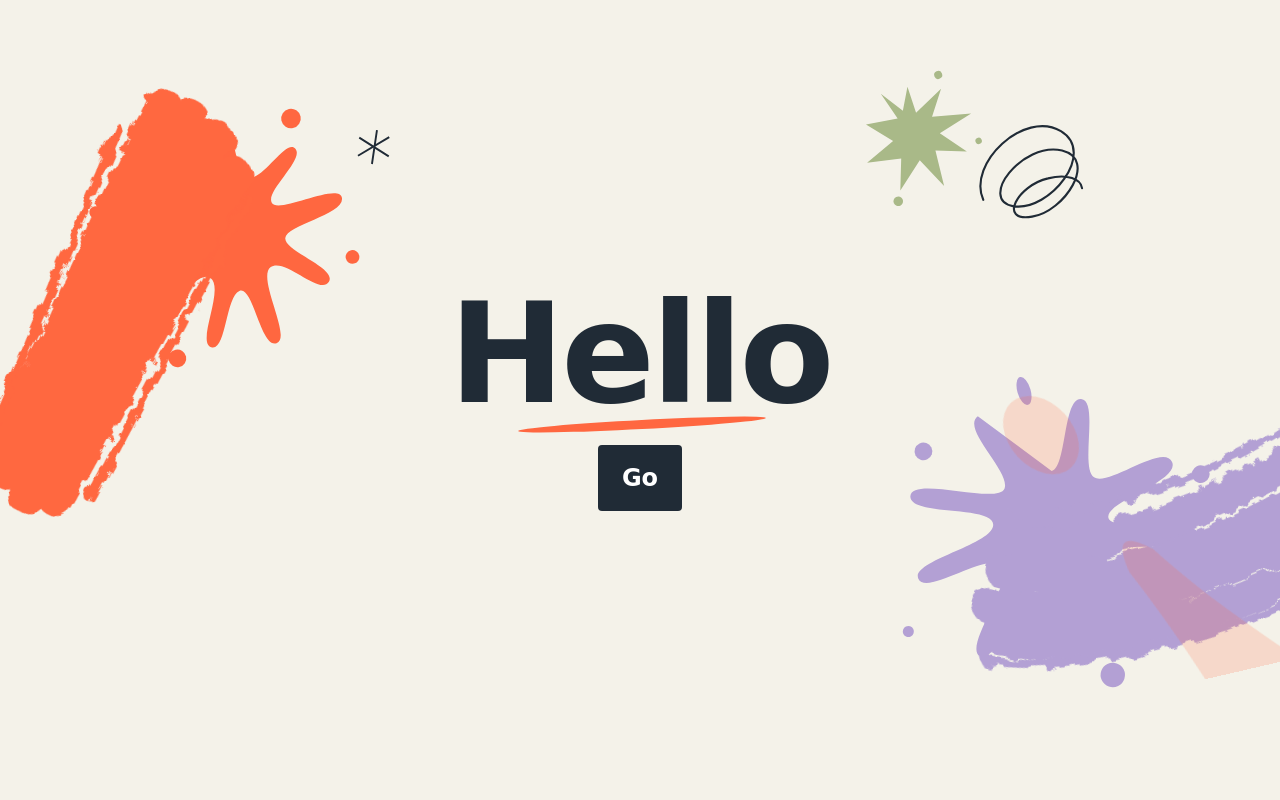
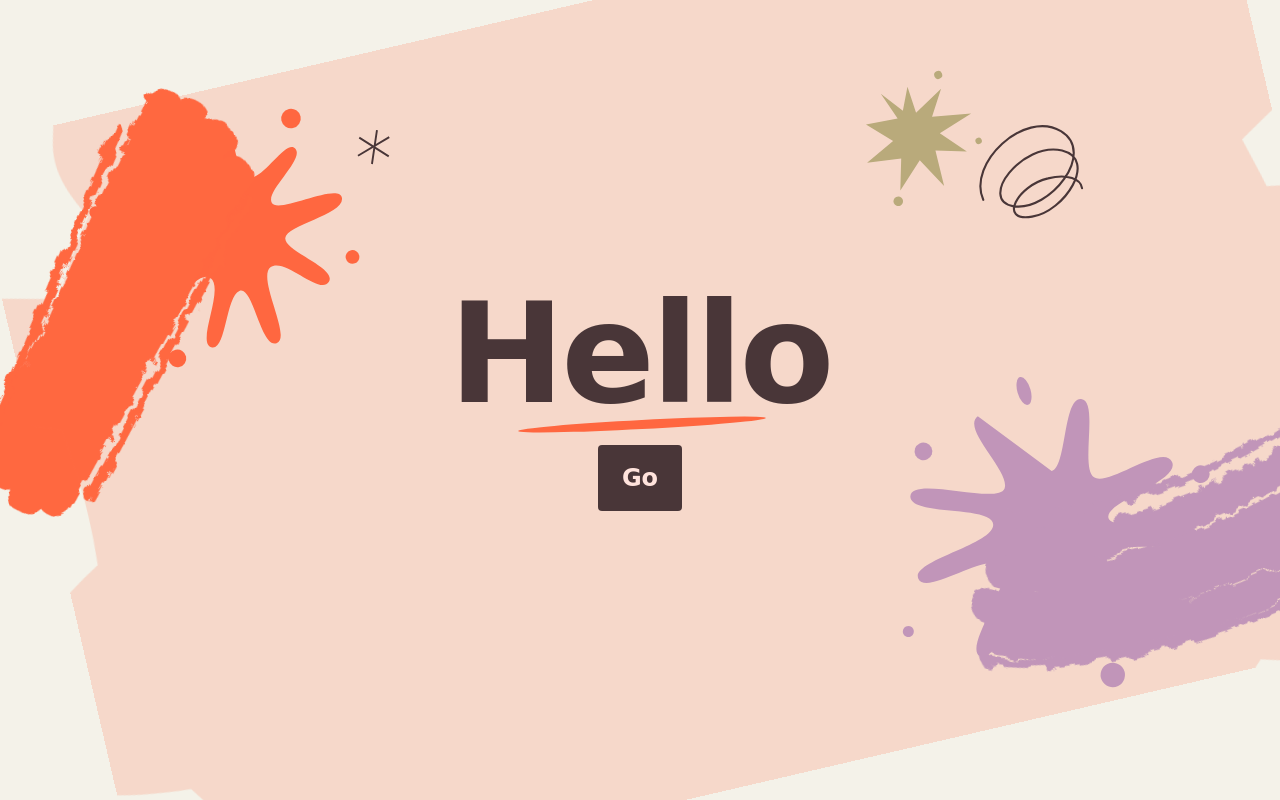
Before and after one commit to luki-h/bumbleton-mission, a plain HTML site: page index.html in a window 1280 px wide. Both pictures are taken after a click on the button "Go". Drawn offline with Linux system fonts and the light colour scheme.

Commit message:
Update index.html

```diff
--- a/index.html
+++ b/index.html
@@ -8,7 +8,7 @@
   <link rel="icon" type="image/svg+xml" href="./favicon.svg">
   <title>BUMBLE-CECCZY3G</title>
   <style>
-    .click-splat{position:fixed;inset:0;z-index:10;display:grid;place-items:center;pointer-events:none;overflow:hidden}.click-splat svg{width:230vmax;height:230vmax;flex-shrink:0}.click-splat path,.click-splat circle{fill:currentColor}
+    .click-splat{position:fixed;inset:0;z-index:10;display:grid;place-items:center;pointer-events:none;overflow:hidden}.click-splat svg{position:absolute;left:50%;top:50%;width:230vmax;height:230vmax;transform:translate(-50%,-50%)}.click-splat path,.click-splat circle{fill:currentColor}
 
     header,.eyebrow,.intro,.tiny,.note,footer,.hint{display:none!important}main{height:100svh!important;max-height:none!important}
     @import url('https://fonts.googleapis.com/css2?family=Caveat:wght@700&family=DM+Sans:wght@400;500;600;700&family=Space+Grotesk:wght@400;500;600;700&display=swap');
@@ -107,8 +107,8 @@
     document.body.appendChild(splat);
     const reducedMotion = window.matchMedia('(prefers-reduced-motion: reduce)').matches;
     const rotation = Math.random() * 40 - 20;
-    const shiftX = Math.random() * 16 - 8;
-    const shiftY = Math.random() * 16 - 8;
+    const shiftX = Math.random() * 8 - 4;
+    const shiftY = Math.random() * 8 - 4;
     const position = `translate(${shiftX}vw, ${shiftY}vh)`;
     const effect = splat.animate([
       { opacity: 1, transform: `${position} scale(${reducedMotion ? 1 : .05}) rotate(${rotation}deg)` },
```
